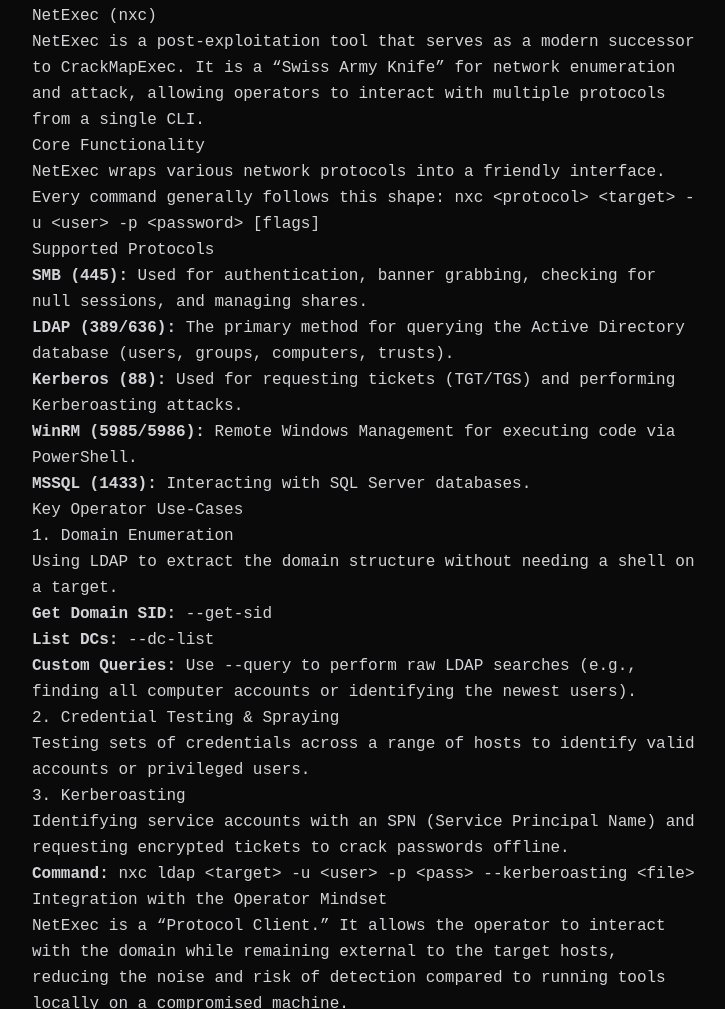
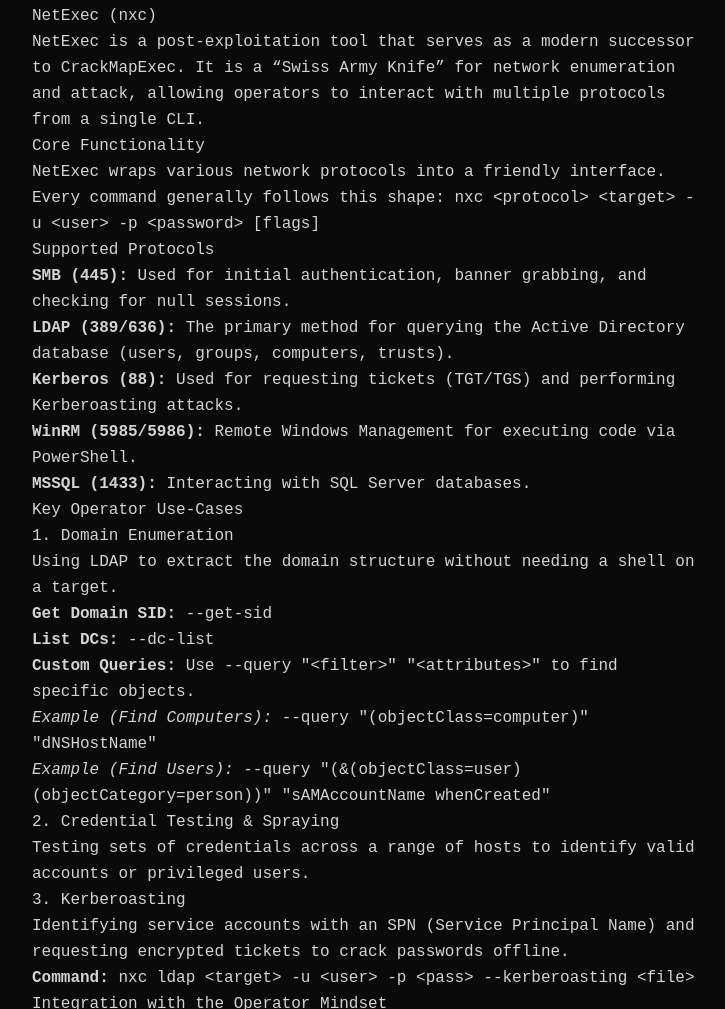
Before and after one commit to 0xm1sk/profilio, an Astro site: page /profilio/tools/netexec in a window 1280 px wide. Shown: the part 283-1292 px from the top of the page, without its empty margins (272-997 px from the left). Built offline with nearby package versions, Linux system fonts and the light colour scheme; Astro itself is replaced by a stand-in of ours; some packages are replaced by stand-ins of ours.

Commit message:
Fix: Add missing required frontmatter fields to netexec.md

```diff
--- a/src/content/tools/netexec.md
+++ b/src/content/tools/netexec.md
@@ -1,6 +1,10 @@
 ---
 title: "NetExec (nxc)"
 date: 2026-10-07
+version: "7.0"
+language: "Python"
+github: "https://github.com/NetExecOrg/netexec"
+description: "A post-exploitation tool and Swiss Army Knife for network enumeration and Active Directory attacks."
 tags: ["redteam", "enumeration", "ad", "smb", "ldap"]
 ---
 
@@ -13,7 +17,7 @@
 `nxc <protocol> <target> -u <user> -p <password> [flags]`
 
 ### Supported Protocols
-- **SMB (445):** Used for authentication, banner grabbing, checking for null sessions, and managing shares.
+- **SMB (445):** Used for initial authentication, banner grabbing, and checking for null sessions.
 - **LDAP (389/636):** The primary method for querying the Active Directory database (users, groups, computers, trusts).
 - **Kerberos (88):** Used for requesting tickets (TGT/TGS) and performing Kerberoasting attacks.
 - **WinRM (5985/5986):** Remote Windows Management for executing code via PowerShell.
@@ -25,7 +29,9 @@
 Using LDAP to extract the domain structure without needing a shell on a target.
 - **Get Domain SID:** `--get-sid`
 - **List DCs:** `--dc-list`
-- **Custom Queries:** Use `--query` to perform raw LDAP searches (e.g., finding all computer accounts or identifying the newest users).
+- **Custom Queries:** Use `--query "<filter>" "<attributes>"` to find specific objects.
+  - *Example (Find Computers):* `--query "(objectClass=computer)" "dNSHostName"`
+  - *Example (Find Users):* `--query "(&(objectClass=user)(objectCategory=person))" "sAMAccountName whenCreated"`
 
 ### 2. Credential Testing & Spraying
 Testing sets of credentials across a range of hosts to identify valid accounts or privileged users.
```
